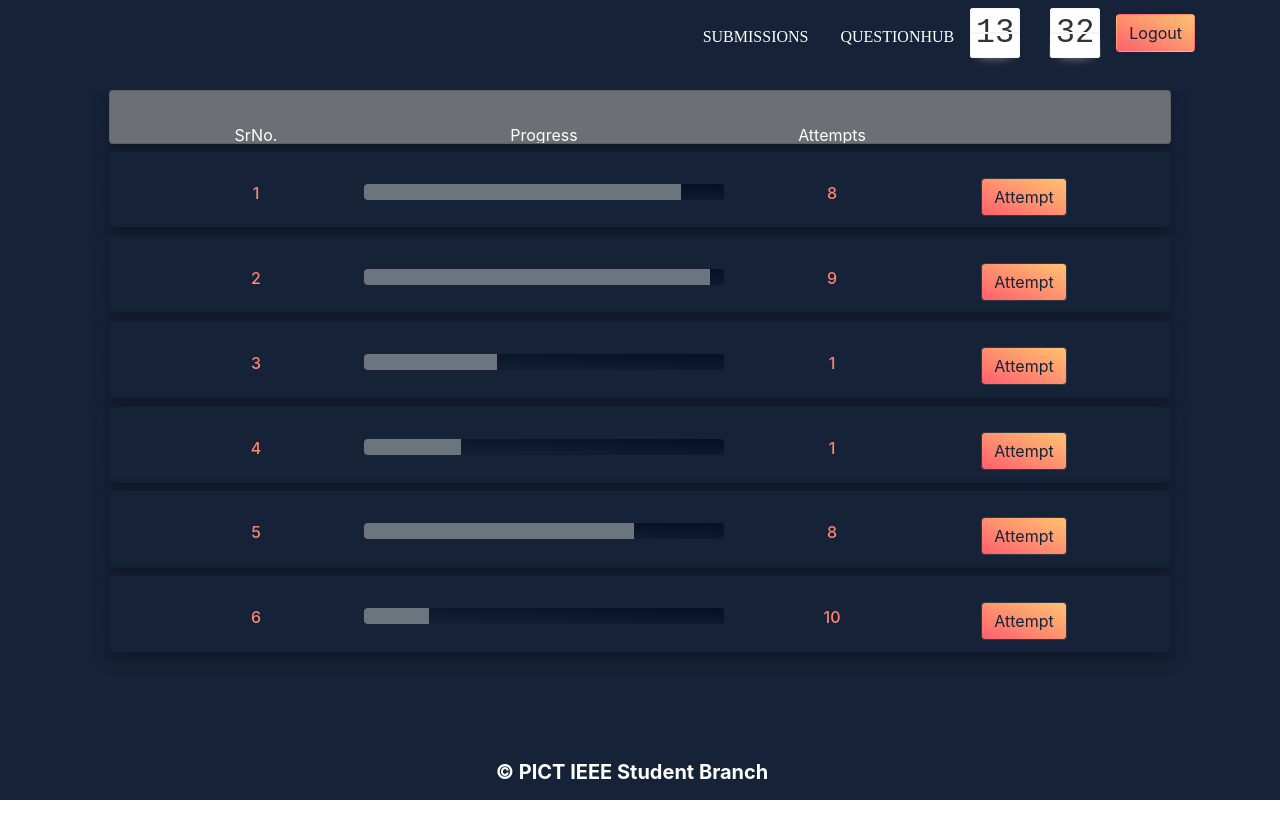
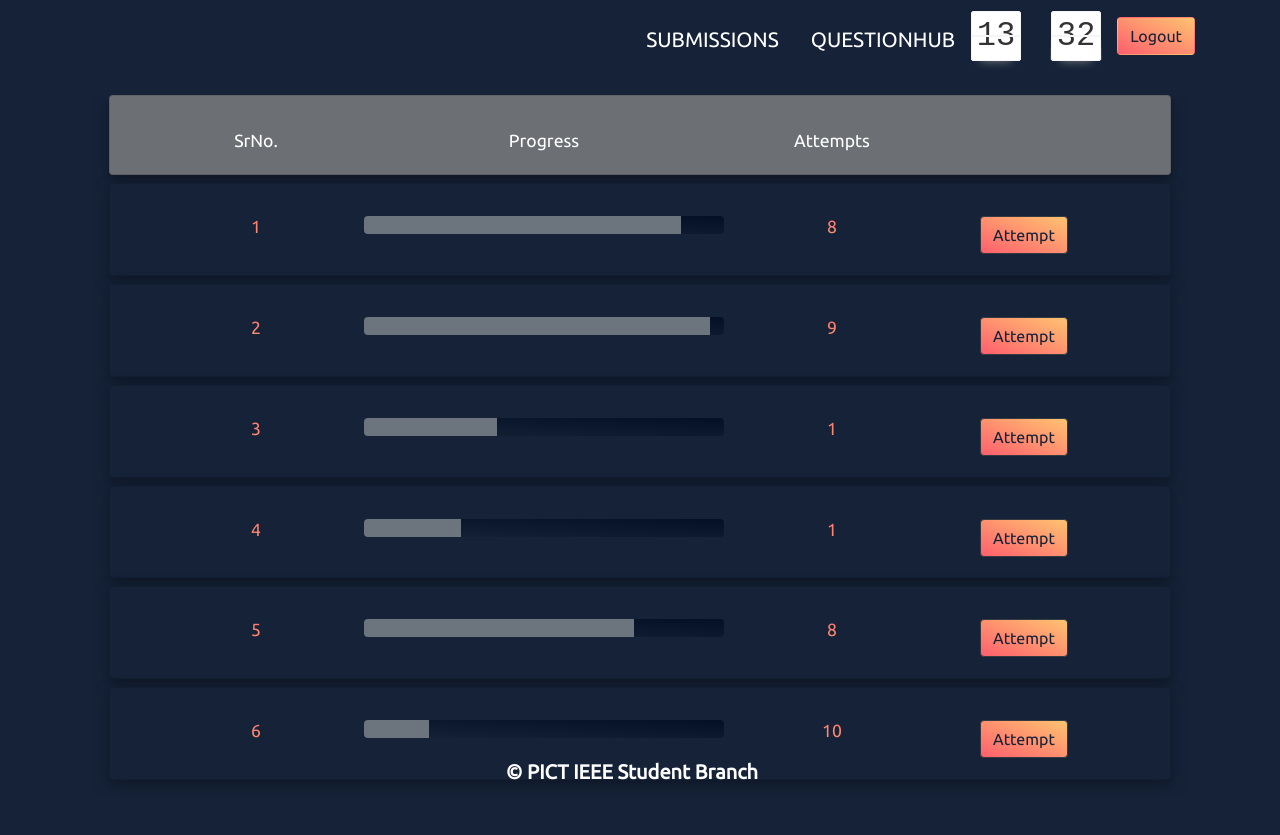
Before and after one commit to meghadandapat/CTD-RC2-Frontend, a React (Create React App) app: page /questionhub in a window 1280 px wide. Before the commit the page ends 800 px from the top, so only its background shows below. Built offline with nearby package versions, Linux system fonts and the light colour scheme; a web font is replaced by a local one.

Commit message:
Changes made to Question Hub and Navbar

```diff
--- a/public/index.html
+++ b/public/index.html
@@ -31,7 +31,8 @@
       work correctly both with client-side routing and a non-root public URL.
       Learn how to configure a non-root public URL by running `npm run build`.
     -->
-    <title>React App</title>
+    <link rel="preconnect" href="https://fonts.gstatic.com">
+<link href="https://fonts.googleapis.com/css2?family=Ubuntu&display=swap" rel="stylesheet">
   </head>
   <body style="background-image: linear-gradient(to top right, #152238 0%, #152238 100%);">
     <noscript>You need to enable JavaScript to run this app.</noscript>
--- a/src/components/Navbar/Navbar.css
+++ b/src/components/Navbar/Navbar.css
@@ -1,20 +1,50 @@
 .navbar .nav-link {
-    font-size: 16px;
+    font-family: 'Ubuntu', sans-serif;
+    font-size: 2.6vh;
     text-transform: uppercase;
     padding-left: 1rem !important;
     padding-right: 1rem !important;
     color: #fff !important;
-    font-family: 'Roboto Slab', serif;
-
-
   }
   nav{
     background-color:rgba(0,0,0,0);
-  }
-  .nav-link:hover{
-    text-decoration: underline;
   }
 
   .navbar .nav-item.active {
     border-left: #444 3px solid;
   }
+
+
+  .navbar .navbar-nav .nav-link:hover {
+    color: white;
+  }
+  /* @media only screen and (min-width: 960px) {
+    .navbar .navbar-nav .nav-link {
+      padding: 1em 0.7em;
+    }
+    .navbar {
+      padding: 0;
+    }
+    .navbar .navbar-brand {
+      padding: 0 0.7em;
+    }
+  } */
+  .navbar .navbar-nav .nav-link {
+    position: relative;
+  }
+  .navbar .navbar-nav .nav-link::after {
+    position: absolute;
+    bottom: 0;
+    left: 0;
+    right: 0;
+    margin: auto;
+    background-color: white;
+    color: transparent;
+    width: 0%;
+    content: '';
+    height: 3px;
+    transition: all 0.5s;
+  }
+  .navbar .navbar-nav .nav-link:hover::after {
+    width: 60%;
+  }
--- a/src/components/QuestionHub/Card.css
+++ b/src/components/QuestionHub/Card.css
@@ -33,18 +33,21 @@
   width:15vw;
   text-align: center;
   color: white !important;
+  margin-top: -3vh;
 }
 
 .progressb{
   width:30vw;
   text-align: center;
   color: white !important;
+  margin-top: -3vh;
 }
 
 .attempno{
   width:15vw;
   text-align: center;
   color: white !important;
+  margin-top: -3vh;
 }
 
 .attempb{
--- a/src/components/QuestionHub/Cards.js
+++ b/src/components/QuestionHub/Cards.js
@@ -15,13 +15,13 @@ const Cards = ({qno, progbar, attempts, button}) => {
                                     <tr>
                                         <td></td>
                                         <td className="cardquestno">
-                                            <h6>{qno}</h6>
+                                            <h6 className="quecontent">{qno}</h6>
                                         </td>
                                         <td className="cardprogressb">
-                                            <h6>{progbar}</h6>
+                                            <h6 className="quecontent">{progbar}</h6>
                                         </td>
                                         <td className="cardattempno">
-                                            <h6>{attempts}</h6>
+                                            <h6 className="quecontent">{attempts}</h6>
                                         </td>
                                         <td className="cardattempb">
                                             {button==="yes" && <div className="btn qbtn btn-dark"><div class="attempt">Attempt</div></div>}
--- a/src/components/QuestionHub/Quehub.css
+++ b/src/components/QuestionHub/Quehub.css
@@ -1,10 +1,12 @@
 .qhub{
   overflow-x: hidden;
-  margin-bottom: 6vh;
+  margin-bottom: 5vh;
   margin-top: 3vh;
+  height: 700px;
 }
 .Cards{
-    margin-top: -1.8em;
+    /* margin-top: -1.8em; */
+    margin-top: 0.5em;
 
   }
 
@@ -13,26 +15,27 @@
 .qhubcard{
     box-shadow: 0 4px 8px 0 rgba(0, 0, 0, 0.16), 0 6px 20px 0 rgba(0, 0, 0, 0.2);
     background-image: linear-gradient(to top right, #152238 0%, #152238 100%);
-    height: 68%;
+    /* height: 68%; */
+    height:5.8em;
   }
   /*box-shadow: 0 4px 8px 0 rgba(0, 0, 0, 0.16), 0 6px 20px 0 rgba(0, 0, 0, 0.2);*/
 
 .title{
-    overflow: hidden;
-    height: 60%;
+    height: 5em;
     box-shadow: 0 4px 8px 0 rgba(0, 0, 0, 0.16), 0 6px 20px 0 rgba(0, 0, 0, 0.2);
     /* background-image: linear-gradient(to top right, #152238 0%, #152238 100%); */
     background-color:#6c6f74;
-    margin-bottom:-5vh ;
+
+
 }
 
 .progress{
     background-image: linear-gradient(to top right, #152238  0%, #031025 100%);
+    height: 1.5em;
   }
 
 .btn{
     background-image: linear-gradient(to top right, #ff5f6d 0%, #ffc371 100%);
-
   }
 
 .btn:hover{
@@ -41,9 +44,11 @@
 }
 
 .qbtn{
-  margin-top: -0.8vh;
+  /* margin-top: -0.8vh; */
 }
-
+.quecontent{
+  font-size: 1.1em;
+}
 .attempt{
     color: #152238;
   }
--- a/src/components/QuestionHub/TitleCard.js
+++ b/src/components/QuestionHub/TitleCard.js
@@ -15,13 +15,13 @@ const TitleCard = () => {
                                     <tr>
                                         <td></td>
                                         <td className="questno justify-content-left">
-                                            <p>SrNo.</p>
+                                            <p className="quecontent">SrNo.</p>
                                         </td>
                                         <td className="progressb">
-                                            <p>Progress</p>
+                                            <p className="quecontent">Progress</p>
                                         </td>
                                         <td className="attempno">
-                                            <p>Attempts</p>
+                                            <p className="quecontent">Attempts</p>
                                         </td>
                                         <td className="attempb"></td>
                                         <td></td>
--- a/src/index.css
+++ b/src/index.css
@@ -1,10 +1,11 @@
 body {
   margin: 0;
-  font-family: -apple-system, BlinkMacSystemFont, 'Segoe UI', 'Roboto', 'Oxygen',
+  /* font-family: -apple-system, BlinkMacSystemFont, 'Segoe UI', 'Roboto', 'Oxygen',
     'Ubuntu', 'Cantarell', 'Fira Sans', 'Droid Sans', 'Helvetica Neue',
-    sans-serif;
+    sans-serif; */
   -webkit-font-smoothing: antialiased;
   -moz-osx-font-smoothing: grayscale;
+  font-family: 'Ubuntu', sans-serif;
 }
 
 code {
```
